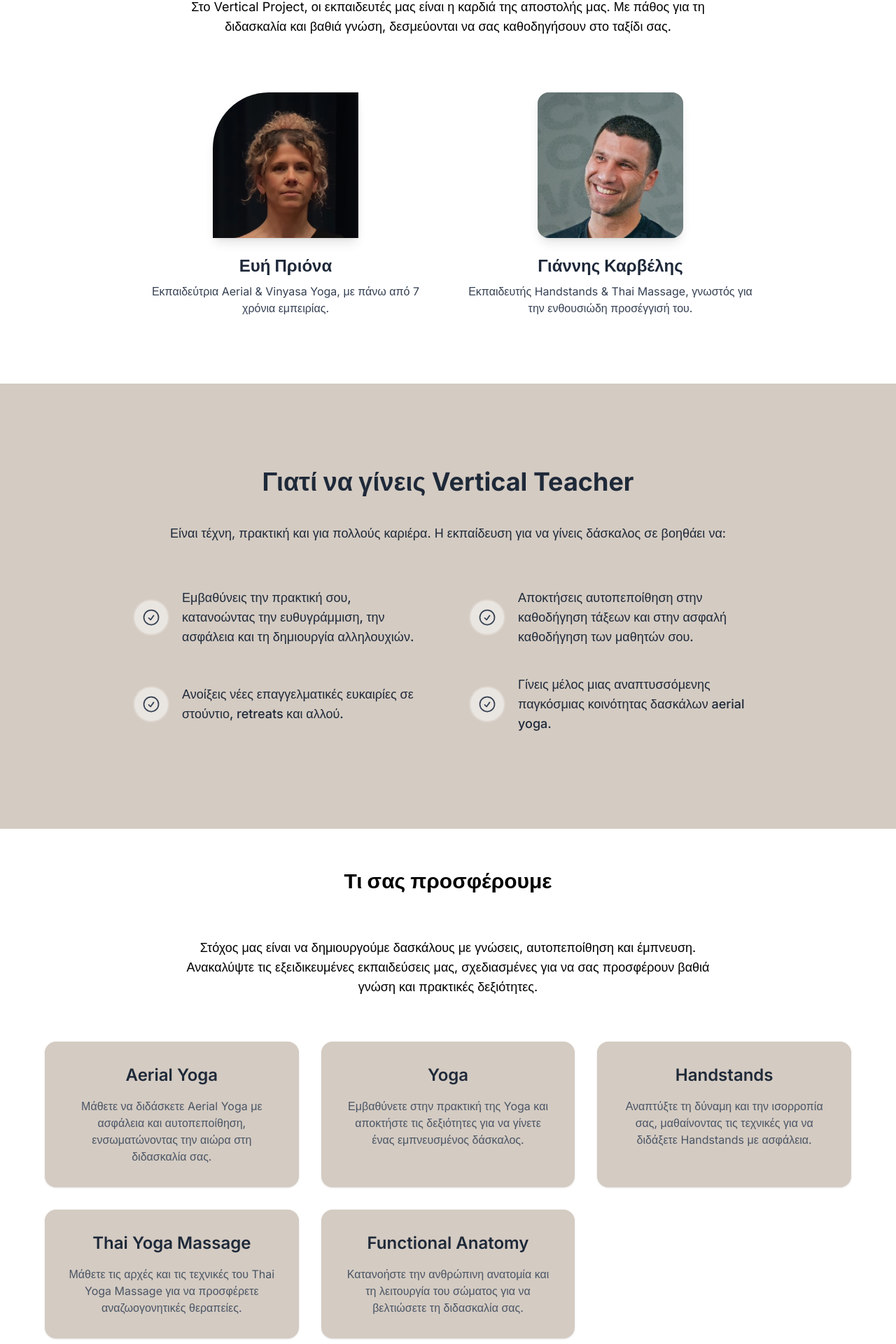
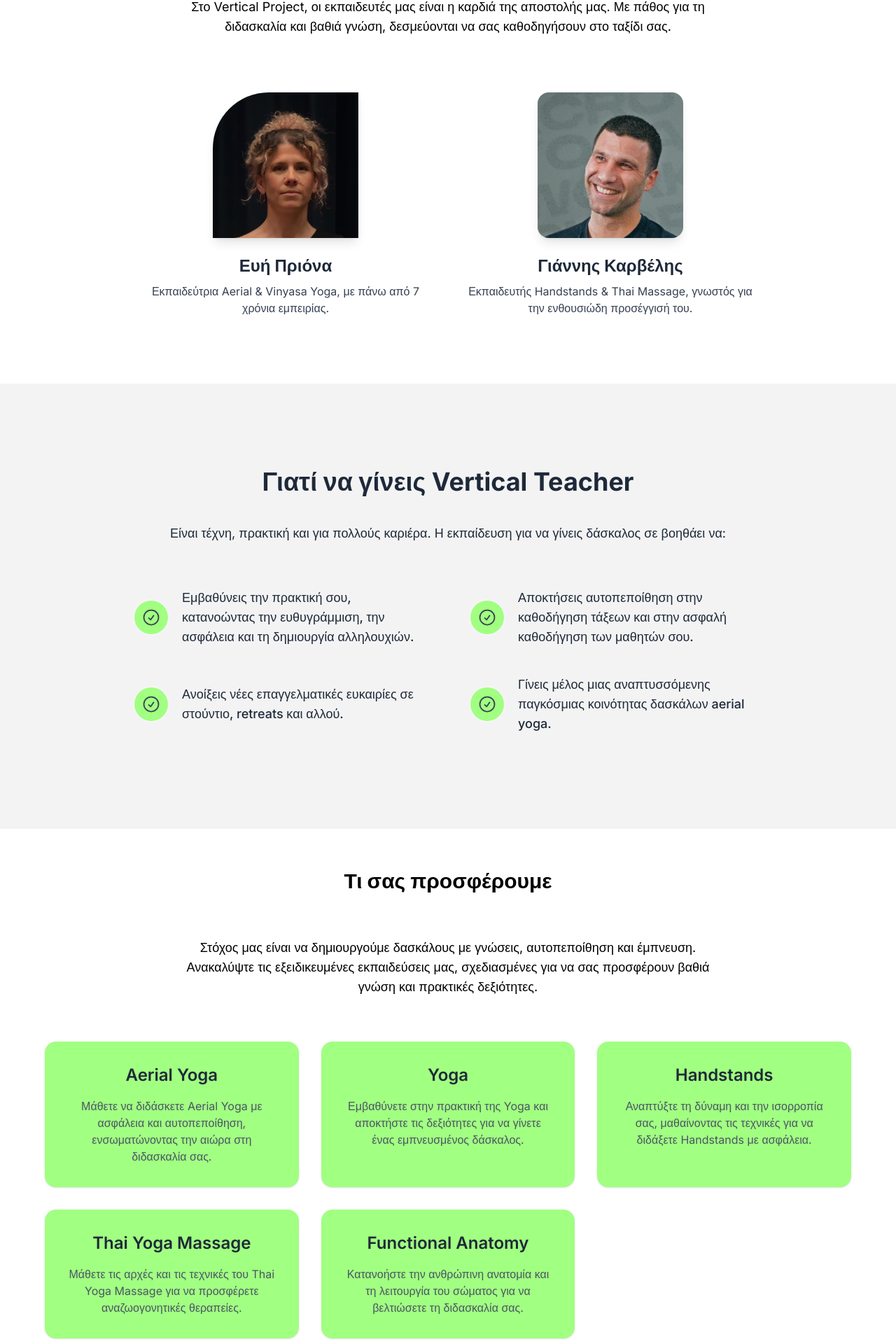
Before and after one commit to Tsagiannoudis/vertical-project, a Next.js app: page / in a window 1280 px wide. Shown: the part 1492-3412 px from the top of the page at 70% size. Built offline with nearby package versions, Linux system fonts and the light colour scheme.

Commit message:
css home update

```diff
--- a/src/app/globals.css
+++ b/src/app/globals.css
@@ -1,7 +1,7 @@
 @import "tailwindcss";
 
 :root {
-  --background: #D4CBC2;
+  --background: #A1FF81;
   --foreground: #171717;
 }
 
@@ -12,7 +12,7 @@
 
 @media (prefers-color-scheme: dark) {
   :root {
-    --background: #D4CBC2;
+    --background: #3e3e3e;
     --foreground: #ededed;
   }
 }
--- a/src/components/home/Instructors.tsx
+++ b/src/components/home/Instructors.tsx
@@ -42,7 +42,7 @@ export default function Instructors() {
                             ) : (
                                 <div className="relative w-52 h-52 mb-6">
                                     {/* Design 2: Concentric Circles */}
-                                       <div className="absolute inset-0 bg-gradient-to-tr from-[#d4cbc2] to-[#d4cbc2] rounded-2xl transform transition-transform duration-300 ease-in-out group-hover:scale-105 group-hover:rotate-[-6deg]"></div>
+                                       <div className="absolute inset-0 bg-gradient-to-tr from-[#A1FF81] to-[#A1FF81] rounded-2xl transform transition-transform duration-300 ease-in-out group-hover:scale-105 group-hover:rotate-[-6deg]"></div>
                                     <div className="relative w-full h-full rounded-2xl overflow-hidden shadow-lg transform transition-transform duration-300 ease-in-out group-hover:scale-95">
                                         <Image
                                             src={instructor.photo}
--- a/src/components/home/WhatWeOfferToYou.tsx
+++ b/src/components/home/WhatWeOfferToYou.tsx
@@ -45,7 +45,7 @@ const WhatWeOfferToYou = () => {
             {lessons.map((lesson, index) => (
               <li
                 key={index}
-                className="bg-[#D4CBC2] p-8 rounded-2xl shadow-sm text-center transition-transform duration-300 hover:scale-105 hover:shadow-md"
+                className="bg-[#a1ff81] p-8 rounded-2xl shadow-sm text-center transition-transform duration-300 hover:scale-105 hover:shadow-md"
               >
                 <h3 className="text-2xl mb-4 font-semibold text-gray-800">
                   {lesson.title}
--- a/src/components/home/WhyToBecomeATeacher.tsx
+++ b/src/components/home/WhyToBecomeATeacher.tsx
@@ -32,7 +32,7 @@ const CheckCircleIcon = (props: React.SVGProps<SVGSVGElement>) => (
 
 const WhyToBecomeATeacher = () => {
   return (
-    <section className="w-full mx-auto py-16 sm:py-24 bg-[#D4CBC2]">
+    <section className="w-full mx-auto py-16 sm:py-24 bg-[#F3F3F3]">
       <div className="container mx-auto px-4 text-gray-800">
         <h2 className="text-3xl md:text-4xl mt-6 mb-10 font-bold text-center">
           Γιατί να γίνεις Vertical Teacher
@@ -46,7 +46,7 @@ const WhyToBecomeATeacher = () => {
           <ul className="grid grid-cols-1 md:grid-cols-2 gap-x-16 gap-y-10">
             {benefits.map((benefit, index) => (
               <li key={index} className="flex items-center">
-                <div className="flex-shrink-0 h-12 w-12 rounded-full bg-white/50 flex items-center justify-center ring-2 ring-white/20">
+                <div className="flex-shrink-0 h-12 w-12 rounded-full bg-[#a1ff81] flex items-center justify-center ring-2 ring-white/20">
                   <CheckCircleIcon className="w-7 h-7 text-gray-700" />
                 </div>
                 <p className="ml-5 text-lg font-medium">{benefit.text}</p>
```
